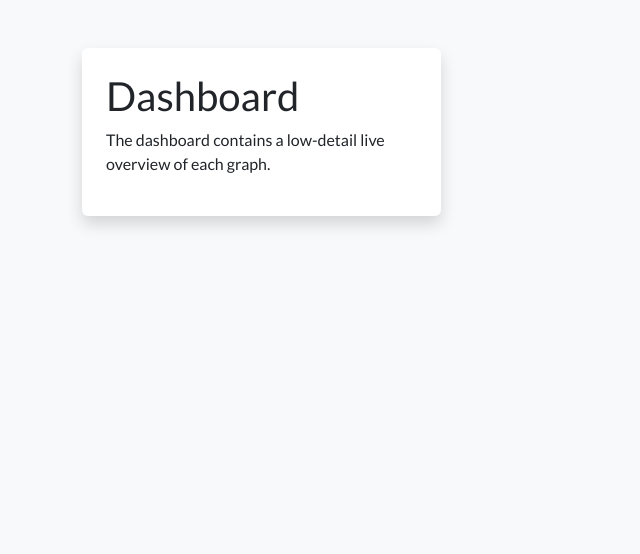
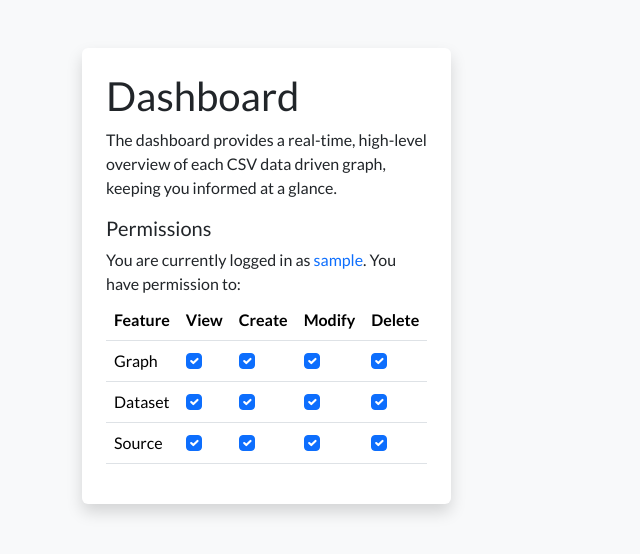
Before and after one commit to alexjthomson/csv-mapper, a Django app: page / in a window 1280 px wide. Shown: the part 65-619 px from the top of the page, without its empty margins (0-640 px from the left). Run offline with Django 4.2, Linux system fonts and the light colour scheme; the visitor is signed in with stand-in values (Sample User, id 1); data that the repository does not hold is empty; parts of the project's set-up code (start-up, migrations or seed data) failed here and were passed over.

Commit message:
Added user permissions overview to dashboard

```diff
--- a/src/dashboard/templates/dashboard.html
+++ b/src/dashboard/templates/dashboard.html
@@ -4,7 +4,43 @@
     <div id="graph-grid" class="r-grid">
         <div class="r-grid-item p-4 bg-white rounded shadow">
             <h1>Dashboard</h1>
-            <p>The dashboard contains a low-detail live overview of each graph.</p>
+            <p>The dashboard provides a real-time, high-level overview of each CSV data driven graph, keeping you informed at a glance.</p>
+            <h5>Permissions</h5>
+            <p class="mb-1">You are currently logged in as <span class="text-primary">{{ user.username }}</span>. You have permission to:</p>
+            <table class="table table-hover">
+                <thead>
+                    <tr>
+                        <th scope="col">Feature</th>
+                        <th scope="col">View</th>
+                        <th scope="col">Create</th>
+                        <th scope="col">Modify</th>
+                        <th scope="col">Delete</th>
+                    </tr>
+                </thead>
+                <tbody>
+                    <tr>
+                        <td scope="col">Graph</td>
+                        <td scope="col"><input class="form-check-input" type="checkbox" onclick="return false;" {% if perms.api.view_graph %}checked{% endif %}/></td>
+                        <td scope="col"><input class="form-check-input" type="checkbox" onclick="return false;" {% if perms.api.add_graph %}checked{% endif %}/></td>
+                        <td scope="col"><input class="form-check-input" type="checkbox" onclick="return false;" {% if perms.api.change_graph %}checked{% endif %}/></td>
+                        <td scope="col"><input class="form-check-input" type="checkbox" onclick="return false;" {% if perms.api.delete_graph %}checked{% endif %}/></td>
+                    </tr>
+                    <tr>
+                        <td scope="col">Dataset</td>
+                        <td scope="col"><input class="form-check-input" type="checkbox" onclick="return false;" {% if perms.api.view_graphdataset %}checked{% endif %}/></td>
+                        <td scope="col"><input class="form-check-input" type="checkbox" onclick="return false;" {% if perms.api.add_graphdataset %}checked{% endif %}/></td>
+                        <td scope="col"><input class="form-check-input" type="checkbox" onclick="return false;" {% if perms.api.change_graphdataset %}checked{% endif %}/></td>
+                        <td scope="col"><input class="form-check-input" type="checkbox" onclick="return false;" {% if perms.api.delete_graphdataset %}checked{% endif %}/></td>
+                    </tr>
+                    <tr>
+                        <td scope="col">Source</td>
+                        <td scope="col"><input class="form-check-input" type="checkbox" onclick="return false;" {% if perms.api.view_source %}checked{% endif %}/></td>
+                        <td scope="col"><input class="form-check-input" type="checkbox" onclick="return false;" {% if perms.api.add_source %}checked{% endif %}/></td>
+                        <td scope="col"><input class="form-check-input" type="checkbox" onclick="return false;" {% if perms.api.change_source %}checked{% endif %}/></td>
+                        <td scope="col"><input class="form-check-input" type="checkbox" onclick="return false;" {% if perms.api.delete_source %}checked{% endif %}/></td>
+                    </tr>
+                </tbody>
+            </table>
         </div>
     </div>
 </div>
--- a/src/dashboard/templates/sources.html
+++ b/src/dashboard/templates/sources.html
@@ -45,6 +45,7 @@
                         $('<td>').text(entry.location),
                         $('<td>').append(
                             $('<input>')
+                                .addClass('form-check-input')
                                 .attr('type', 'checkbox')
                                 .attr('onclick', 'return false;')
                                 .prop('checked', entry.has_header)
```
